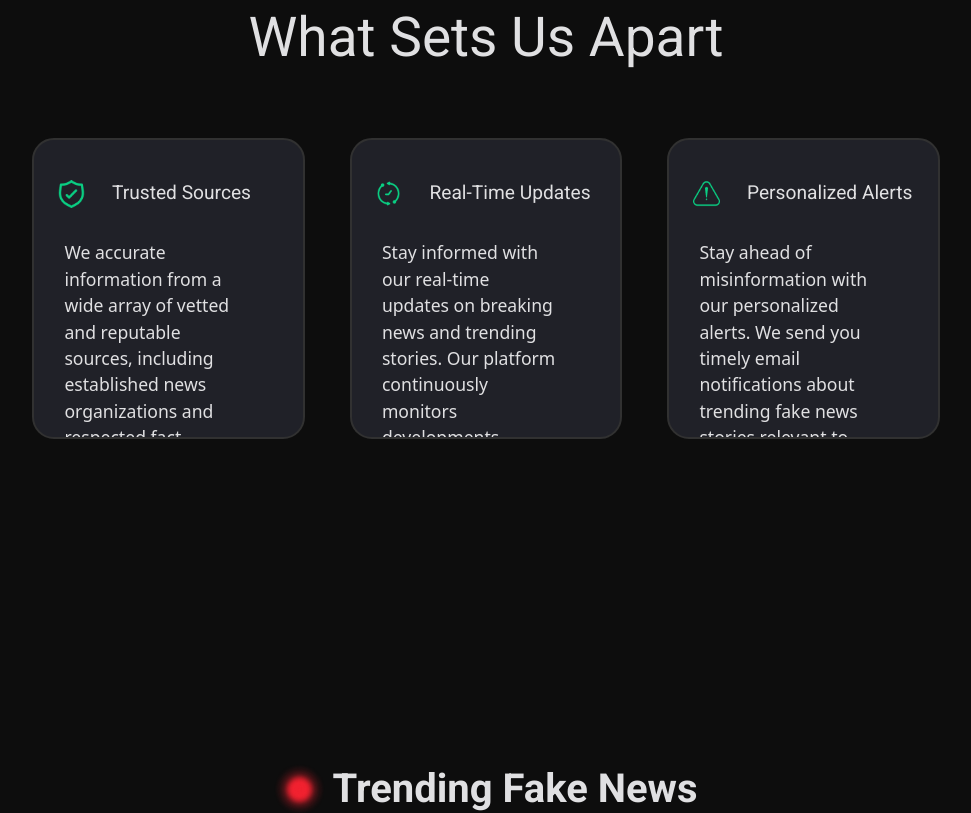
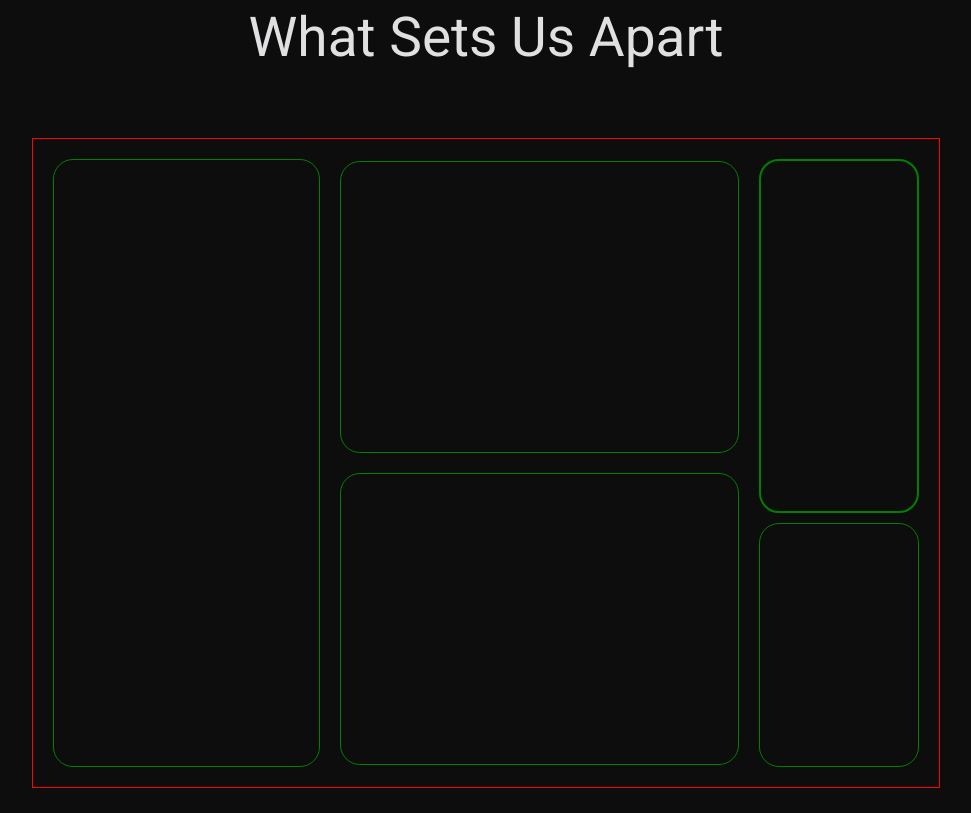
Before and after one commit to prasxor/Hackathon_main_desgn, a React (Vite) app in the folder HackathonDesign/: page / in a window 1280 px wide. Shown: the part 1020-1833 px from the top of the page, without its empty margins (154-1125 px from the left). Built offline with nearby package versions, Linux system fonts and the light colour scheme.

Commit message:
updated from thri

```diff
--- a/HackathonDesign/src/Components/Elements/SecondHome/SecondHome.css
+++ b/HackathonDesign/src/Components/Elements/SecondHome/SecondHome.css
@@ -20,7 +20,64 @@
   align-items: center;
   justify-content: space-evenly;
   flex-direction: row;
-  gap: 5%;
   width: 90%;
-  /* border: 1px solid red; */
+  border: 1px solid red;
+  height: 650px;
+  padding: 20px;
+  gap: 20px;
 }
+
+.HightlightCardsMainSubContainer{
+  border: 1px solid green;
+  width: 33.3%;
+  height: 100%;
+  border-radius: 20px;
+  display: flex;
+  align-items: center;
+  justify-content: center;
+  flex-direction: row;
+}
+
+.HightlightCardsMainSubContainermiddle{
+  width: 50%;
+  /* border: 1px  solid blue; */
+  border: none;
+  /* padding: 10px; */
+  display: flex;
+  align-items: center;
+  justify-content: center;
+  flex-direction: column;
+  gap: 20px;
+}
+
+
+.HightlightCardsMainSubContainerMiddleSubTop, .HightlightCardsMainSubContainerMiddleSubBottom{
+  border: 1px solid green;
+  width: 100%;
+  height: 48%;
+  border-radius: 20px;
+}
+
+.HightlightCardsMainSubContainerRight{
+  border: none;
+  width: 20%;
+  display: flex;
+  align-items: center;
+  justify-content: center;
+  flex-direction: column;
+  gap: 10px;
+}
+
+.HightlightCardsMainSubContainerRigthRowTop{
+  height: 65%;
+  width: 100%;
+  border: 2px solid green;
+  border-radius: 20px;
+}
+
+.HightlightCardsMainSubContainerRigthRowBottom{
+  height: 45%;
+  width: 100%;
+  border: 1px solid green;
+  border-radius: 20px;
+}
--- a/HackathonDesign/src/Components/Elements/SecondHome/SecondHome.jsx
+++ b/HackathonDesign/src/Components/Elements/SecondHome/SecondHome.jsx
@@ -42,7 +42,7 @@ const SecondHome = () => {
       <KeyHighlights text={"Key Highlights"} />
       <p className="SecondHomePara">What Sets Us Apart</p>
       <div className="HightlightCardsMain">
-        <HightlightCards
+        {/* <HightlightCards
           logo={cardsData.card1.logo}
           title={cardsData.card1.title}
           desc={cardsData.card1.description}
@@ -56,7 +56,20 @@ const SecondHome = () => {
           logo={cardsData.card3.logo}
           title={cardsData.card3.title}
           desc={cardsData.card3.description}
-        />
+        /> */}
+        <div className="HightlightCardsMainSubContainer HightlightCardsMainSubContainerleft">
+          <div className="HightlightCardsMainSubContainerrowtop"></div>
+          <div className="HightlightCardsMainSubContainerrowMiddle"></div>
+          <div className="HightlightCardsMainSubContainerrowBottom"></div>
+        </div>
+        <div className="HightlightCardsMainSubContainer HightlightCardsMainSubContainermiddle">
+          <div className="HightlightCardsMainSubContainerMiddleSubTop"></div>
+          <div className="HightlightCardsMainSubContainerMiddleSubBottom"></div>
+        </div>
+        <div className="HightlightCardsMainSubContainer HightlightCardsMainSubContainerRight">
+          <div className="HightlightCardsMainSubContainerRigthRowTop"></div>
+          <div className="HightlightCardsMainSubContainerRigthRowBottom"></div>
+        </div>
       </div>
     </div>
   );
```
